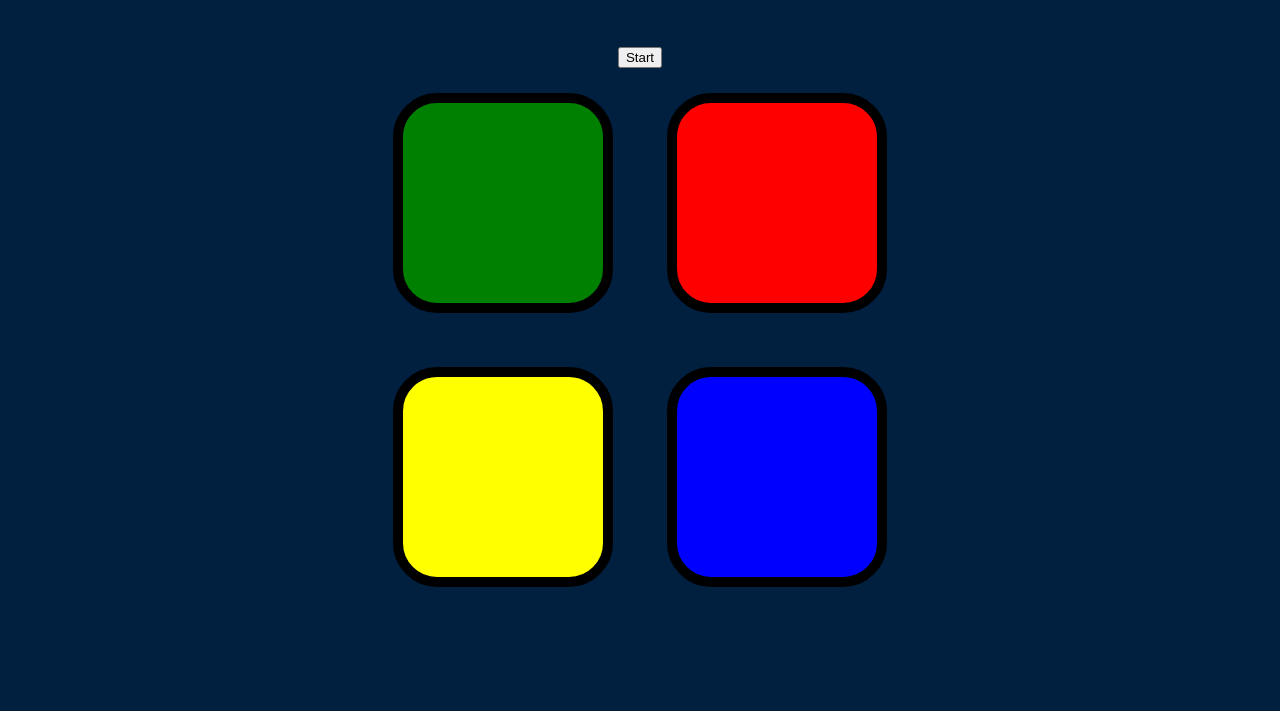
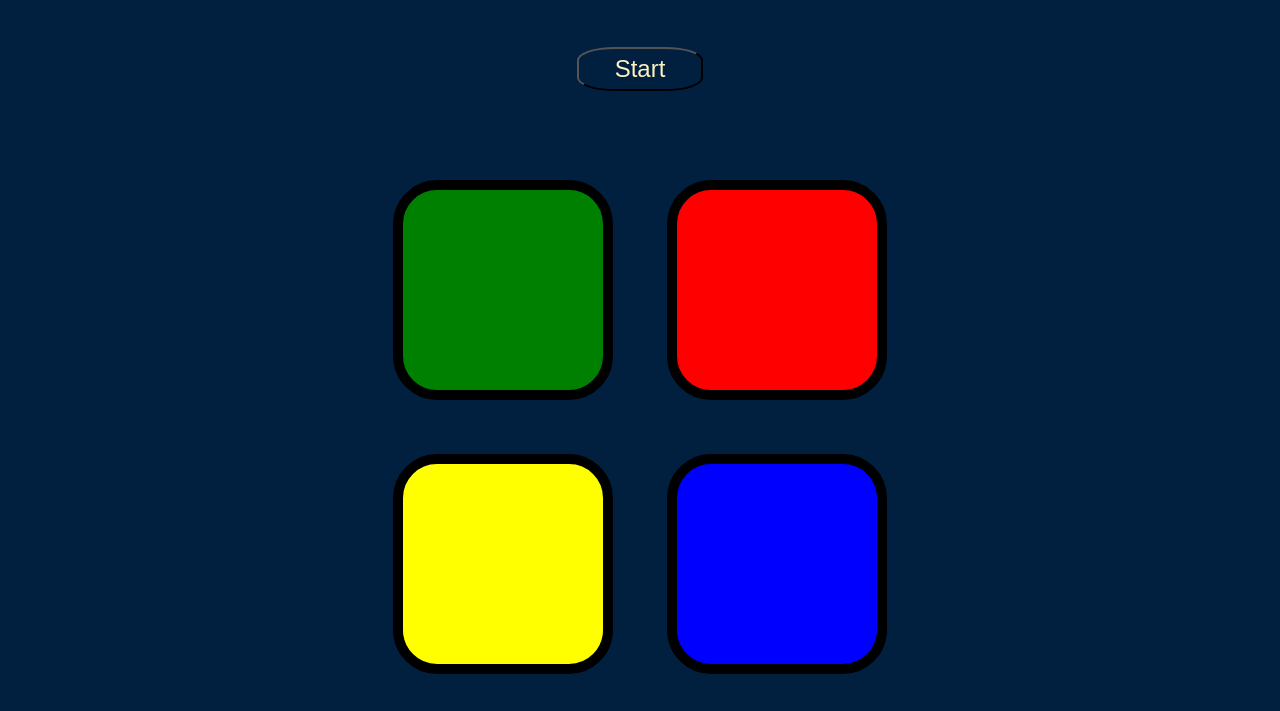
Before and after one commit to Hisham-Hadi/simon-game, a plain HTML site: page index.html in a window 1280 px wide. Shown: the part 127-838 px from the top of the page. Before the commit the page ends 800 px from the top, so only its background shows below. Drawn offline with nearby package versions, Linux system fonts and the light colour scheme.

Commit message:
start button css added

```diff
--- a/styles.css
+++ b/styles.css
@@ -51,3 +51,24 @@ body {
   box-shadow: 0 0 20px white;
   background-color: grey;
 }
+
+.start {
+  text-align: center;
+  padding: 6px 36px;
+  background-color: #011F3F;
+  color: #FEF2BF;
+  border-radius: 30%;
+  font-size: 24px;
+  margin-bottom: 5%;
+}
+
+.start:hover {
+  background-color: #FEF2BF;
+  color: #011F3F;
+}
+
+@media (max-width: 600px) {
+  #level-title {
+    font-size: 24px;
+  }
+}
```
